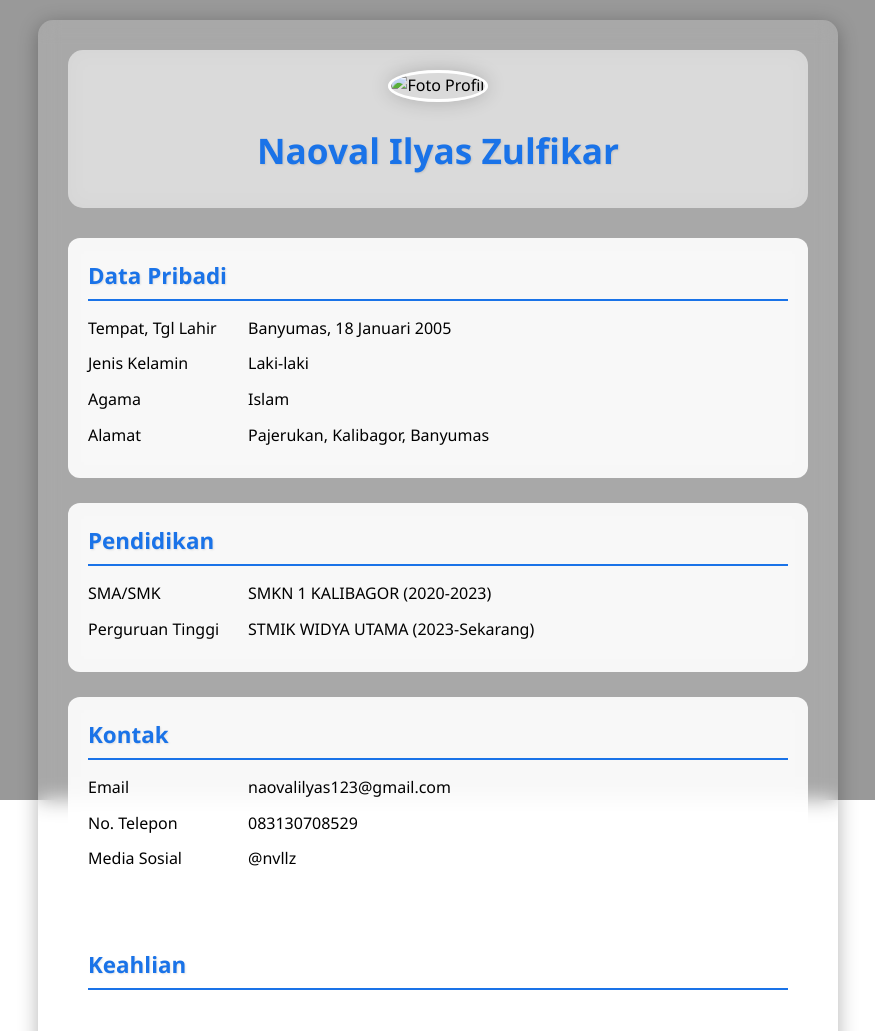
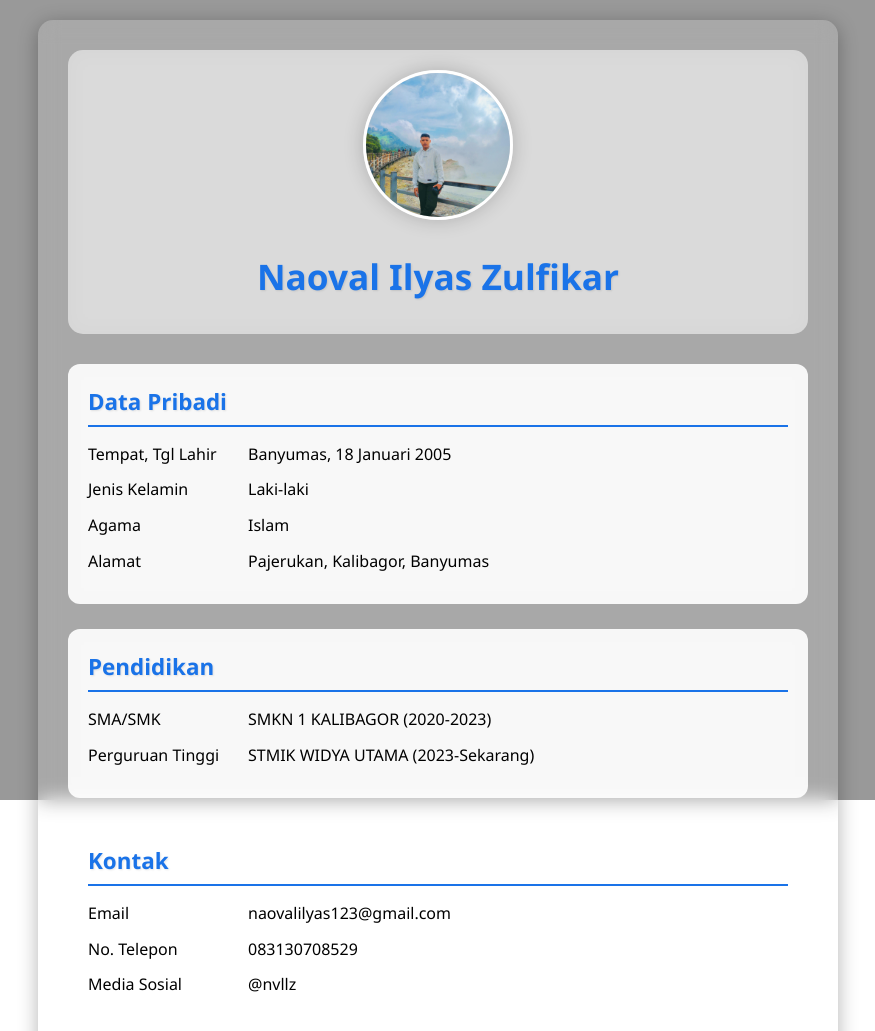
Before and after one commit to naovalls/biodatanoval, a plain HTML site: page index.html in a window 1280 px wide. Shown: the top 1031 px of the page, without its empty margins (202-1077 px from the left). Drawn offline with Linux system fonts and the light colour scheme.

Commit message:
index.html

```diff
--- a/index.html
+++ b/index.html
@@ -9,7 +9,7 @@
 <body>
     <div class="container">
         <div class="profile-header">
-            <img src="WhatsApp Image 2024-04-22 at 13.36.53_86dd2ff5.jpg" alt="Foto Profil" class="profile-image" id="profileImage">
+            <img src="5cbfbb1d-2e4f-44b4-9e55-e8dd8285f68c.jpeg" alt="Foto Profil" class="profile-image" id="profileImage">
             <h1 id="fullName"Naoval Ilyas Zulfikar</h1>
             <p id="occupation">Mahasiswa</p>
         </div>
```
